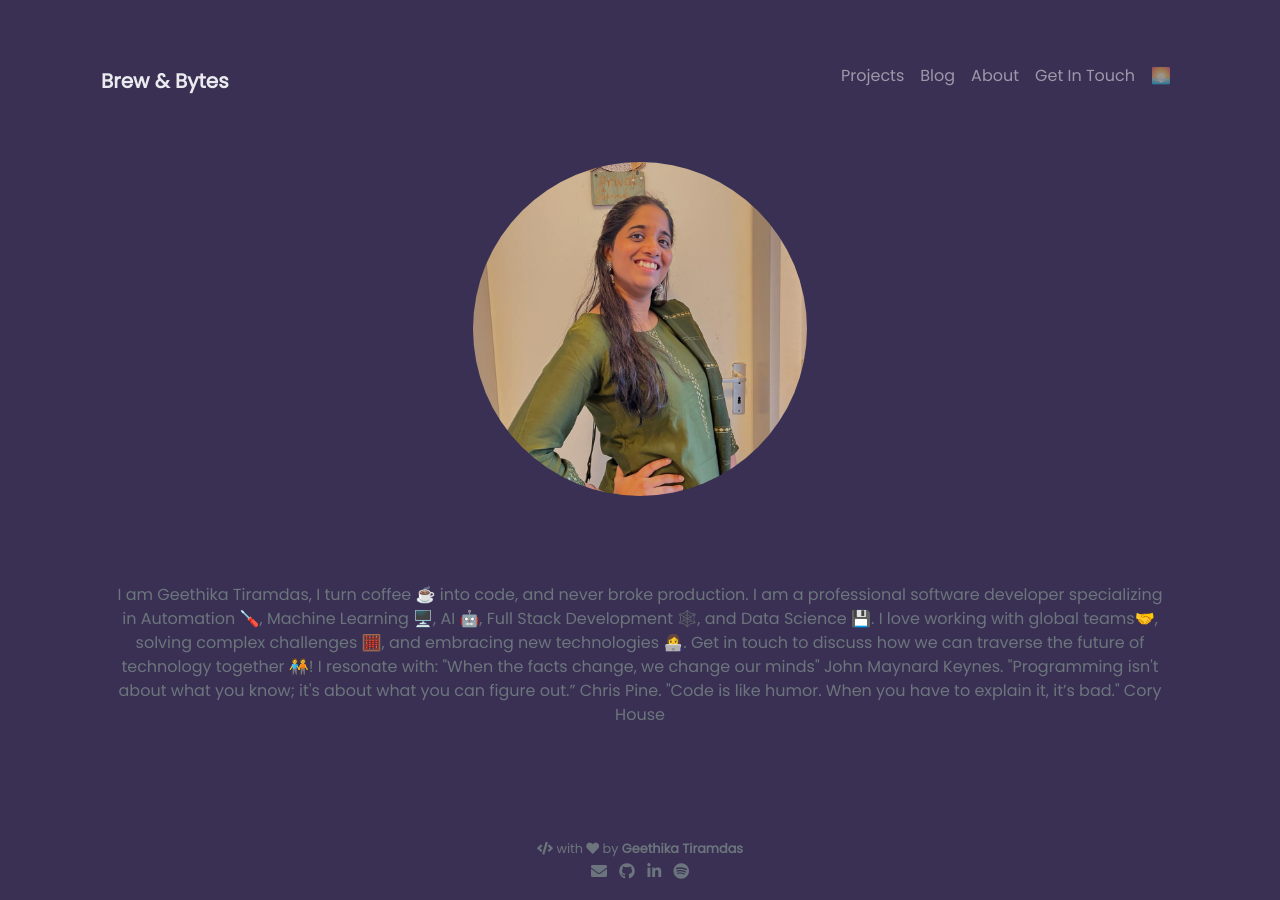
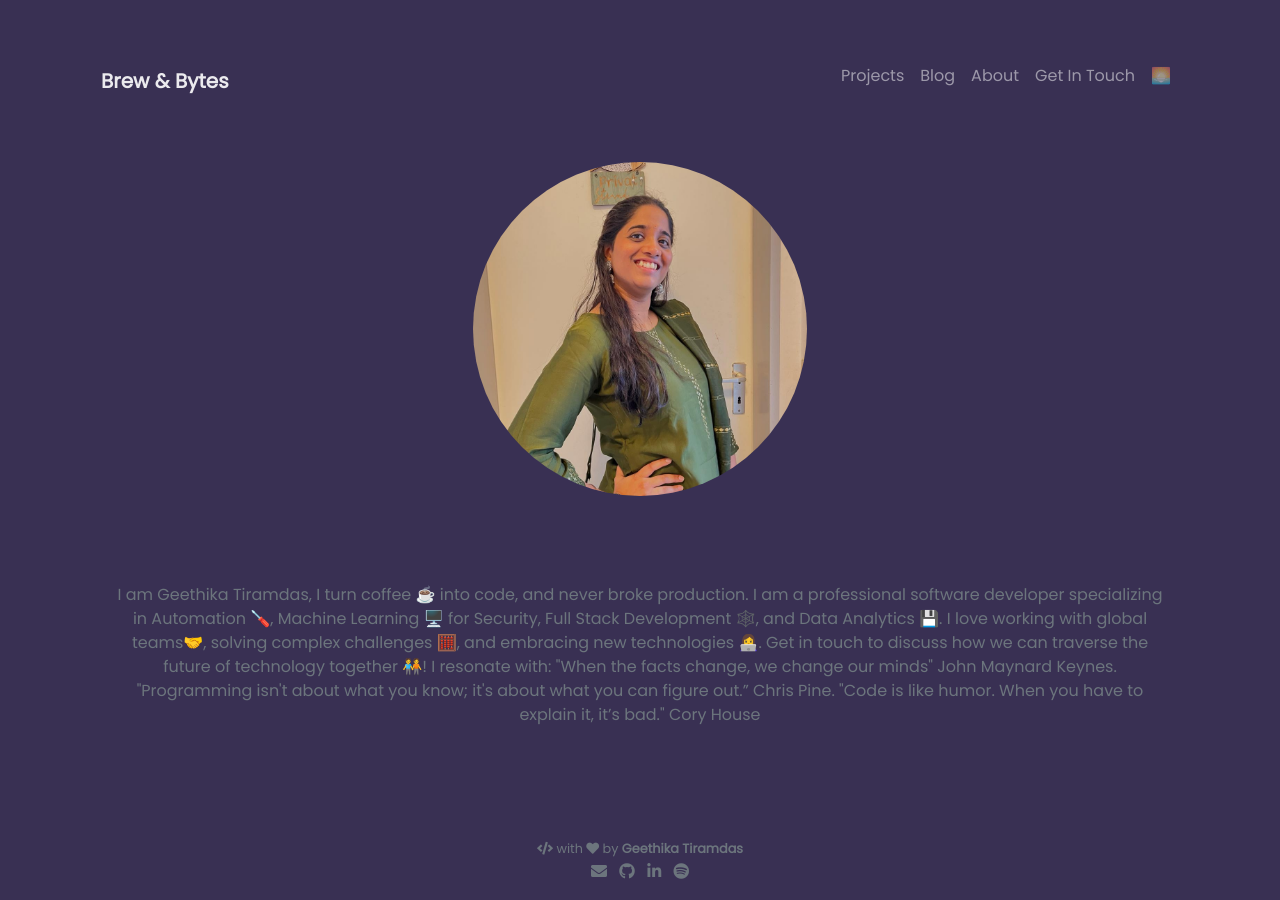
Before and after one commit to tiramdasg/tiramdasg.github.io, a Jekyll site: the page built from pages/index.md, in a window 1280 px wide. Built offline with Jekyll 4.4.1, drawn with Linux system fonts in a browser that asks for light colours; emoji names are drawn with the system emoji font.

Commit message:
Update _config.yml

```diff
--- a/_config.yml
+++ b/_config.yml
@@ -2,8 +2,8 @@
 title               : Brew & Bytes
 description         : >-
                       I am Geethika Tiramdas, I turn coffee :coffee: into code, and never broke production.
-                      I am a professional software developer specializing in Automation 🪛, Machine Learning 🖥️, AI 🤖, Full Stack Development 🕸️,
-                      and Data Science 💾. I love working with global teams🤝, solving complex challenges 🧮, and embracing new technologies 👩‍💻.
+                      I am a professional software developer specializing in Automation 🪛, Machine Learning 🖥️ for Security, Full Stack Development 🕸️,
+                      and Data Analytics 💾. I love working with global teams🤝, solving complex challenges 🧮, and embracing new technologies 👩‍💻.
                       Get in touch to discuss how we can traverse the future of technology together 🧑‍🤝‍🧑!
                       I resonate with: "When the facts change, we change our minds" John Maynard Keynes.
                       "Programming isn't about what you know; it's about what you can figure out.” Chris Pine.
```
